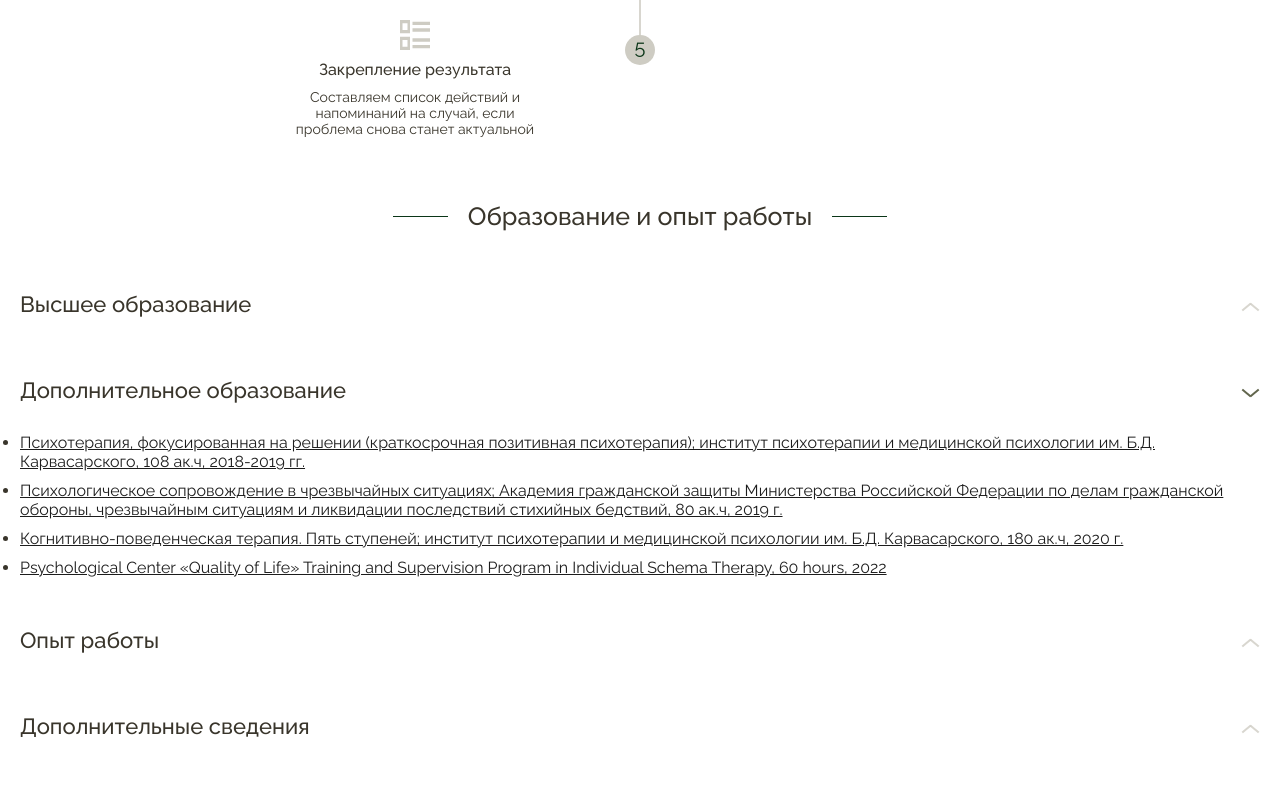
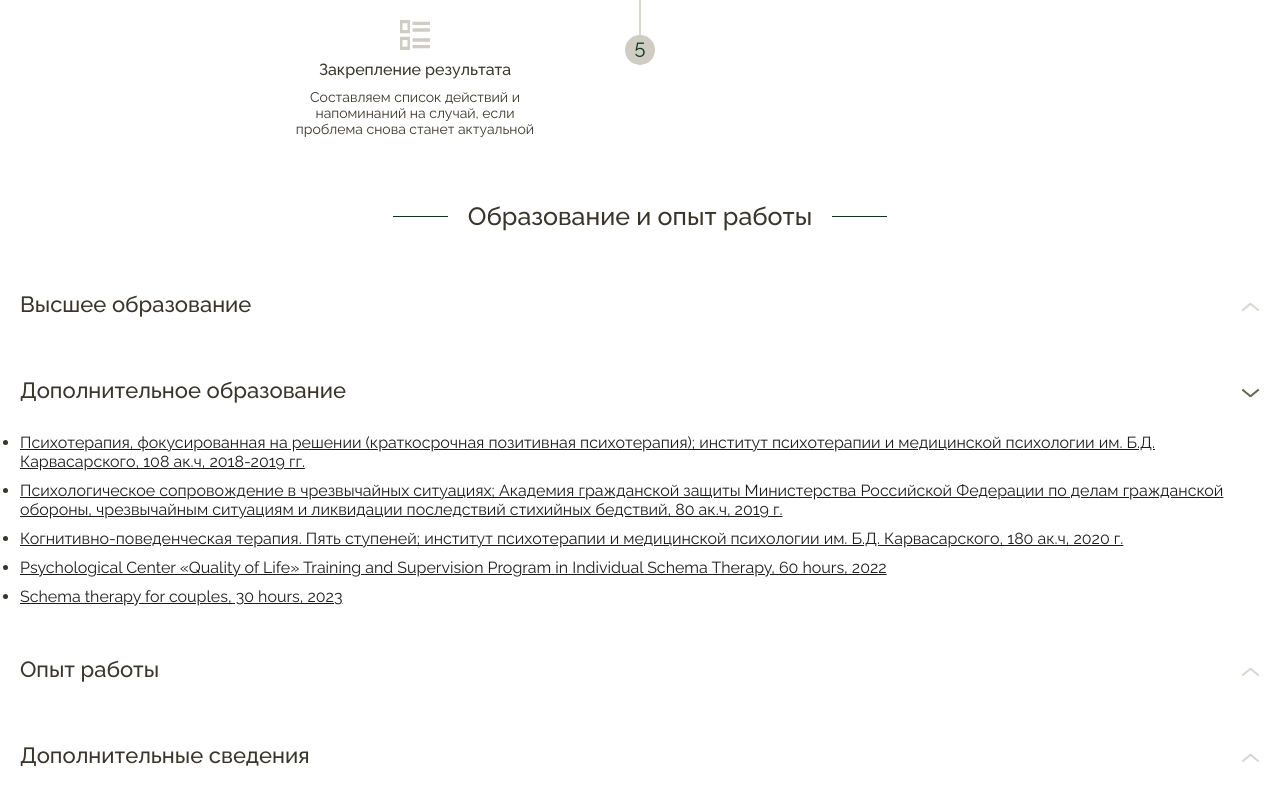
Before and after one commit to ingaemelianova/psychologist, a plain HTML site: page index.html in a window 1280 px wide. Both pictures are taken after a click on the element "Дополнительное образование". Shown: the part 2486-3286 px from the top of the page. Drawn offline with nearby package versions, Linux system fonts and the light colour scheme.

Commit message:
Adding couples diploma

```diff
--- a/index.html
+++ b/index.html
@@ -226,6 +226,7 @@
                   <li class="education__info-item"><a href="./assets/docs/Удостоверение.jpeg">Психологическое сопровождение в чрезвычайных ситуациях; Академия гражданской защиты Министерства Российской Федерации по делам гражданской обороны, чрезвычайным ситуациям и ликвидации последствий стихийных бедствий, 80 ак.ч, 2019 г.</a></li>
                   <li class="education__info-item"><a href="./assets/docs/ИПМП.jpeg">Когнитивно-поведенческая терапия. Пять ступеней; институт психотерапии и медицинской психологии им. Б.Д. Карвасарского, 180 ак.ч, 2020 г.</a></li>
                   <li class="education__info-item"><a href="./assets/docs/quality-of-life.pdf">Psychological Center «Quality of Life» Training and Supervision Program in Individual Schema Therapy, 60 hours, 2022</a></li>
+                  <li class="education__info-item"><a href="./assets/docs/TherapyForCouples.jpeg">Schema therapy for couples, 30 hours, 2023</a></li>
                 </ul>
               </div>
 
```
